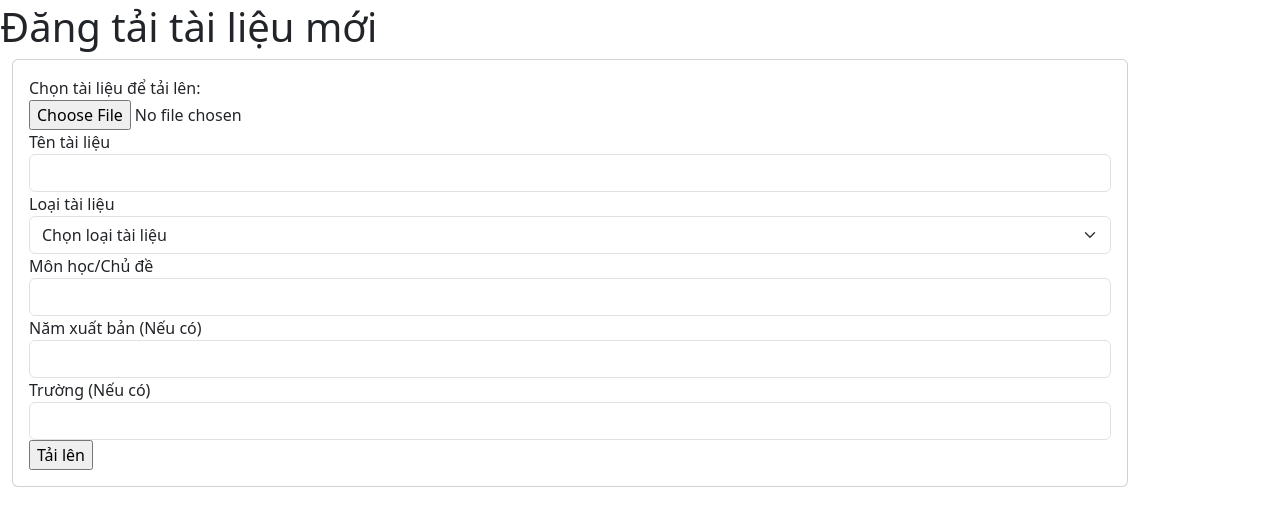
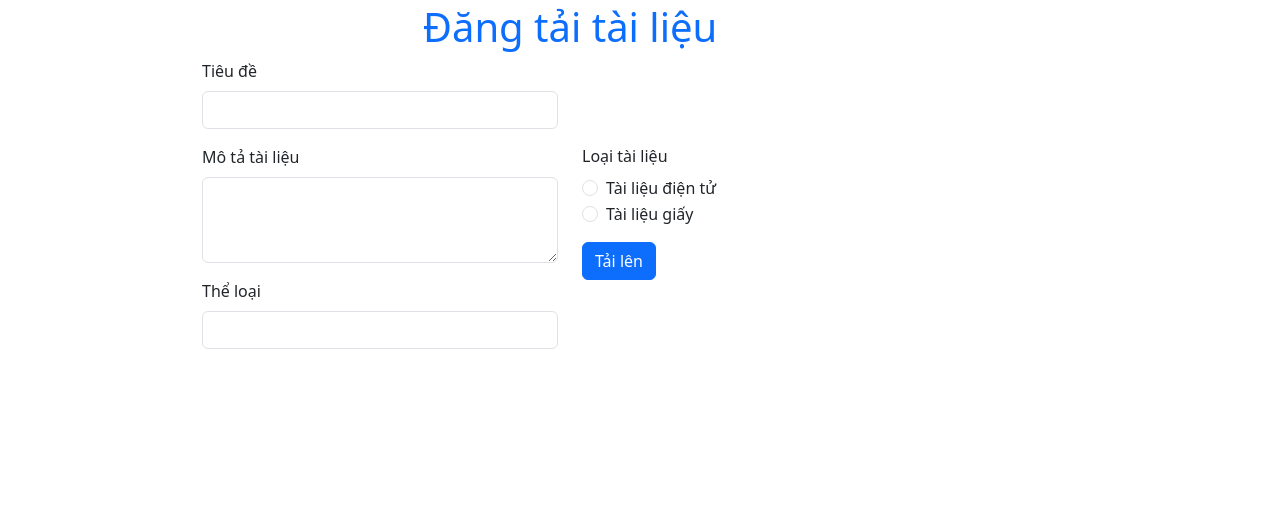
Before and after one commit to lttuem03/krm-sharing, a Flask app: template src/app/views/templates/upload.html in a window 1280 px wide. Shown: the part 73-599 px from the top of the page. Run offline with Flask 3, Linux system fonts and the light colour scheme; the template is opened without the code that fills it, so the values that code supplies are empty.

Commit message:
Designing HTML template for Upload Document View

```diff
--- a/src/app.py
+++ b/src/app.py
@@ -16,4 +16,4 @@
 from app import krm_app_instance
 
 if __name__ == "__main__":
-    krm_app_instance.run(debug=True)
+    krm_app_instance.run(debug=True,port= 12345)
--- a/src/app/views/templates/base.html
+++ b/src/app/views/templates/base.html
@@ -8,6 +8,7 @@
     <!-- Bootstrap -->
     <link href="https://cdn.jsdelivr.net/npm/bootstrap@5.3.2/dist/css/bootstrap.min.css" rel="stylesheet"
         integrity="sha384-T3c6CoIi6uLrA9TneNEoa7RxnatzjcDSCmG1MXxSR1GAsXEV/Dwwykc2MPK8M2HN" crossorigin="anonymous">
+        <script src="https://code.jquery.com/jquery-3.5.1.min.js"></script>
     {% block style%} {% endblock%}
     <title>{% block title %}Home{% endblock %}</title>
 </head>
--- a/src/app/views/templates/upload.html
+++ b/src/app/views/templates/upload.html
@@ -3,49 +3,79 @@
 {% block title %}Đăng tải{% endblock %}
 
 {% block content %}
+<h>
+      <div class="text-center ">
+            <h1 class="text-primary">Đăng tải tài liệu</h1>
+        </div>
+</h>
 
-<h1>Đăng tải tài liệu mới</h1>
+<div class="container">
+      <form method="POST" enctype="multipart/form-data">
+          <div class="row justify-content-center align-items-center">
+              <div class="col-md-4">
+                  <div class="mb-3">
+                      <label for="document_name" class="form-label">Tiêu đề</label>
+                      <input type="text" class="form-control" id="document_name" name="document_name" placeholder='' required>
+                  </div>
 
-<div class="container centered-frame">
-      <div class="card">
-            <div class="card-body">
-                  <form method="POST" enctype=multipart/form-data>
-                        <label for="document_file">Chọn tài liệu để tải lên: </label>
-                        <input type="file" name="file" style="display: block;">
+                  <div class="mb-3">
+                      <label for="document_describe" class="form-label">Mô tả tài liệu</label>
+                      <textarea class="form-control" id="document_describe" name="document_describe" rows="3"></textarea>
+                  </div>
 
-                        <div class="form-group">
-                              <label for="document_name">Tên tài liệu</label>
-                              <input type="text" class="form-control" id="document_name" name="document_name" placeholder='' required/>
+                  <div class="mb-3">
+                      <label for="document_type" class="form-label">Thể loại</label>
+                      <input type="text" class="form-control" id="document_type" name="document_type" placeholder='' required>
+                  </div>
+              </div>
+
+              <div class="col-md-4">
+                  <div class="mb-3">
+                      <label class="form-label">Loại tài liệu</label>
+                      <div class="form-check">
+                          <input class="form-check-input" type="radio" name="document_genre" id="document_genre1" value="dien_tu">
+                          <label class="form-check-label" for="document_genre1">
+                              Tài liệu điện tử
+                          </label>
+                      </div>
+                      <div class="form-check">
+                          <input class="form-check-input" type="radio" name="document_genre" id="document_genre2" value="giay">
+                          <label class="form-check-label" for="document_genre2">
+                              Tài liệu giấy
+                          </label>
+                      </div>
+                  </div>
+
+                  <div class="col-md-5">
+                        <div class="mb-3 form-group" id="fileInput_dien_tu" style="display:none;">
+                            <label class="form-label">Chọn file để đăng tải</label>
+                            <input type="file" name="file_dien_tu" class="form-control-file">
                         </div>
 
-                        <label for="document_type">Loại tài liệu</label>
-                        <select class="form-select" aria-label="type-select" id="document_type" name="document_type">
-                            <option selected>Chọn loại tài liệu</option>
-                            <option value="Slide">Slide</option>
-                            <option value="Ebook">Ebook</option>
-                            <option value="Đề thi cũ">Đề thi cũ</option>
-                            <option value="Khác">Khác</option>
-                        </select>
-
-                        <div class="form-group">
-                              <label for="document_subject">Môn học/Chủ đề</label>
-                              <input type="text" class="form-control" id="document_subject" name="document_subject" placeholder='' required/>
+                        <div class="mb-3 form-group" id="fileInput_giay" style="display:none;">
+                            <label class="form-label">Chọn hình xem trước</label>
+                            <input type="file" name="file_giay" class="form-control-file" accept="image/*" multiple>
                         </div>
 
-                        <div class="form-group">
-                              <label for="document_year">Năm xuất bản (Nếu có)</label>
-                              <input type="text" class="form-control" id="document_year" name="document_year" placeholder='' />
-                        </div>
-
-                        <div class="form-group">
-                              <label for="document_school">Trường (Nếu có)</label>
-                              <input type="text" class="form-control" id="document_school" name="document_school" placeholder='' />
-                        </div>
-
-                        <input type=submit value="Tải lên">
-                  </form>
-            </div>
-      </div>
-</div>
-
+                  <button type="submit" class="btn btn-primary">Tải lên</button>
+              </div>
+          </div>
+      </form>
+      <script>
+            $(document).ready(function() {
+                $('input[name="document_genre"]').change(function() {
+                    if ($(this).val() === 'dien_tu') {
+                        $('#fileInput_dien_tu').show();
+                        $('#fileInput_giay').hide();
+                    } else if ($(this).val() === 'giay') {
+                        $('#fileInput_dien_tu').hide();
+                        $('#fileInput_giay').show();
+                    } else {
+                        $('#fileInput_dien_tu').hide();
+                        $('#fileInput_giay').hide();
+                    }
+                });
+            });
+        </script>
+  </div>
 {% endblock %}
```
